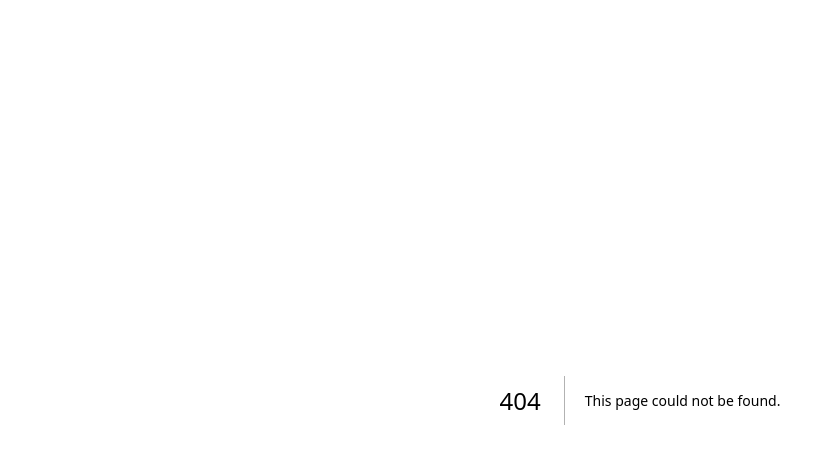
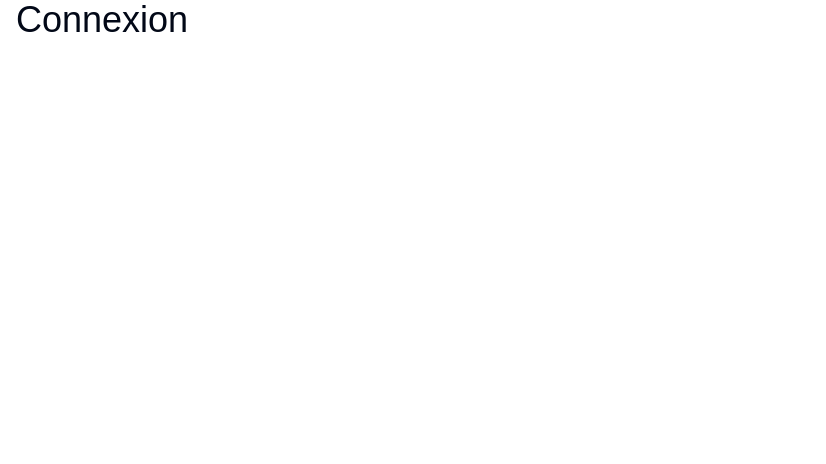
Before and after one commit to Liliane99/triumph_motorcycles, a Next.js app in the folder frontend/: page /register in a window 1280 px wide. Before the commit this address had no page. Shown: the top 464 px of the page, without its empty margins (0-826 px from the left). Built offline with nearby package versions, Linux system fonts and the light colour scheme.

Commit message:
Réorganisation front

```diff
--- a/frontend/app/page.tsx
+++ b/frontend/app/page.tsx
@@ -1,4 +1,4 @@
-import { Header } from './components/header/Header'
+import { Header } from '@/components/header/Header'
 
 export default function Home() {
   return <main>
--- /dev/null
+++ b/frontend/app/register/page.tsx
@@ -0,0 +1,9 @@
+import { Section } from "@/components/Section";
+
+export default function Register() {
+    return (
+        <Section>
+            <h1 className="text-4xl">Connexion</h1>
+        </Section>
+    )
+}
--- a/frontend/app/components/header/Header.tsx
+++ b/frontend/components/header/Header.tsx
@@ -1,10 +1,10 @@
-import { Section } from "../Section"
+import { Section } from "@/components/Section"
 
 export const Header = () => {
     return (
         <header>
             <Section>
-                /* .......... */
+                Header
             </Section>
         </header>
     )
```
Also changed, not shown: frontend/app/admin/page.tsx (renamed from frontend/app/components/admin/page.tsx), frontend/components/Section.tsx (renamed from frontend/app/components/Section.tsx), frontend/components/registrer/Registrer.tsx (added).
